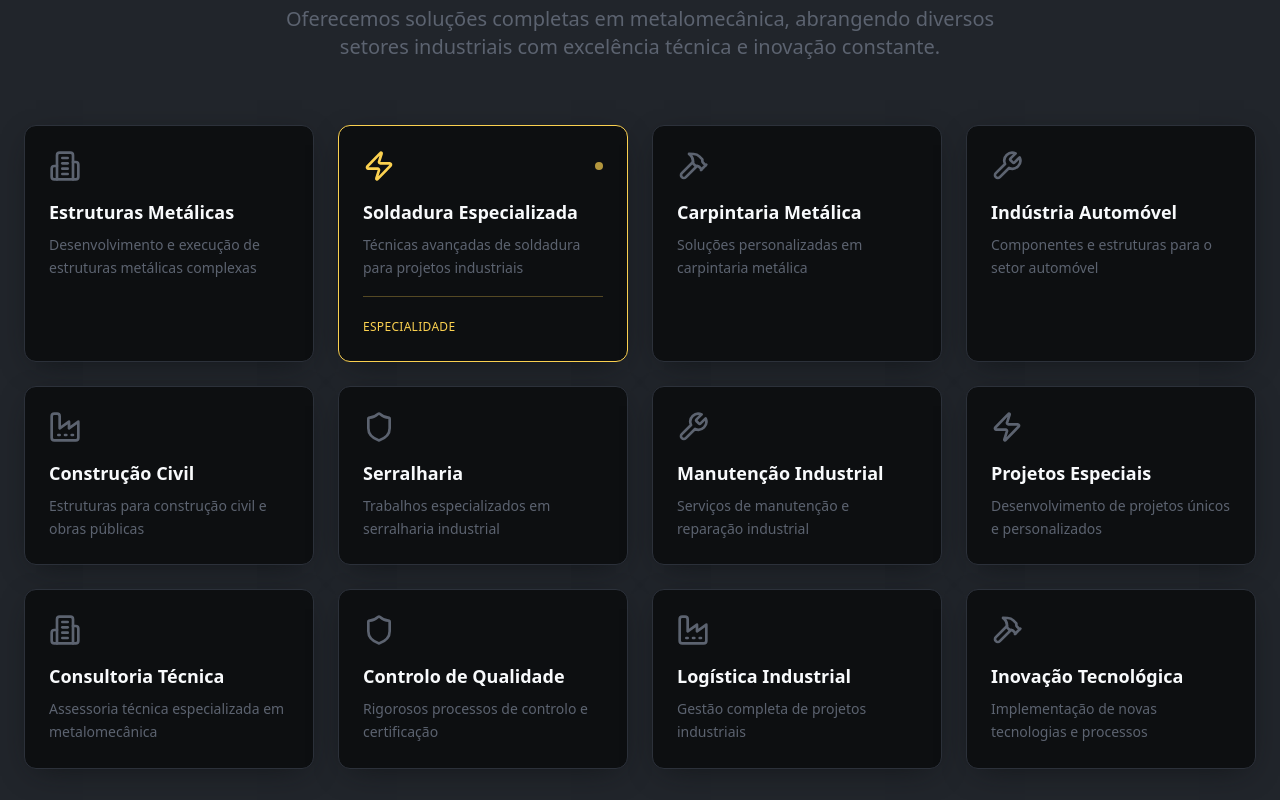
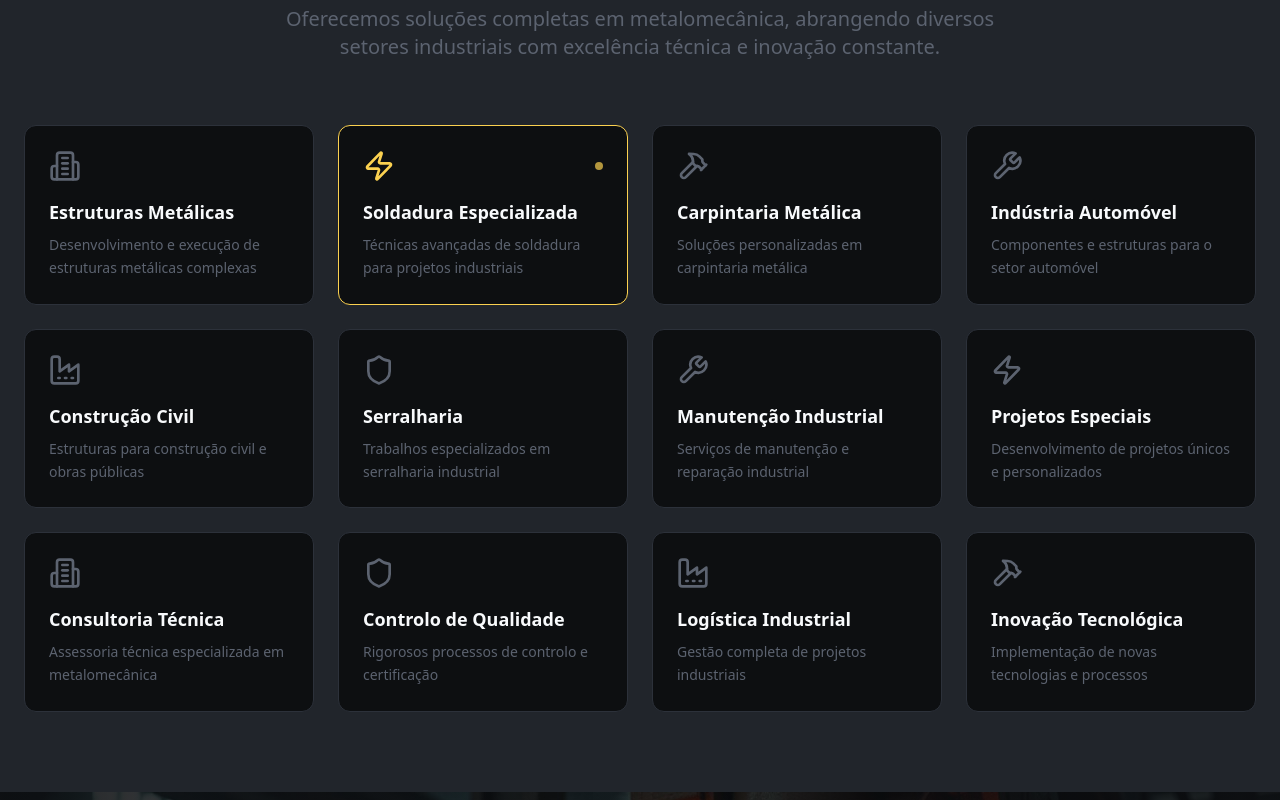
Before and after one commit to MarianaAMarqueS/aura-slide-folio, a React (Vite) app: page / in a window 1280 px wide. Shown: the part 1820-2620 px from the top of the page. Built offline with nearby package versions, Linux system fonts and the light colour scheme; the HTML template or start-up script is replaced by a standard one.

Commit message:
Remove inner glow and specialty text

```diff
--- a/src/components/ServicesSection.tsx
+++ b/src/components/ServicesSection.tsx
@@ -142,14 +142,6 @@ const ServicesSection = () => {
                 <p className="text-consteel-light-gray text-sm leading-relaxed">
                   {service.description}
                 </p>
-
-                {service.highlighted && (
-                  <div className="mt-4 pt-4 border-t border-consteel-gold/30">
-                    <span className="text-xs text-consteel-gold font-medium uppercase tracking-wide">
-                      Especialidade
-                    </span>
-                  </div>
-                )}
               </div>
             );
           })}
--- a/src/index.css
+++ b/src/index.css
@@ -123,21 +123,6 @@ All colors MUST be HSL.
   /* Service Card Hover Effect */
   .service-card {
     @apply relative bg-consteel-darker border border-border rounded-xl p-6 transition-all duration-300 cursor-pointer overflow-hidden;
-    box-shadow: var(--shadow-card);
-  }
-
-  .service-card::before {
-    @apply absolute inset-2 opacity-0 transition-opacity duration-300 rounded-lg;
-    content: '';
-    background: var(--gradient-gold);
-    z-index: 0;
-    filter: blur(15px);
-    transform: scale(0.9);
-  }
-
-  .service-card:hover::before {
-    @apply opacity-25;
-    transform: scale(0.95);
   }
 
   .service-card:hover {
```
